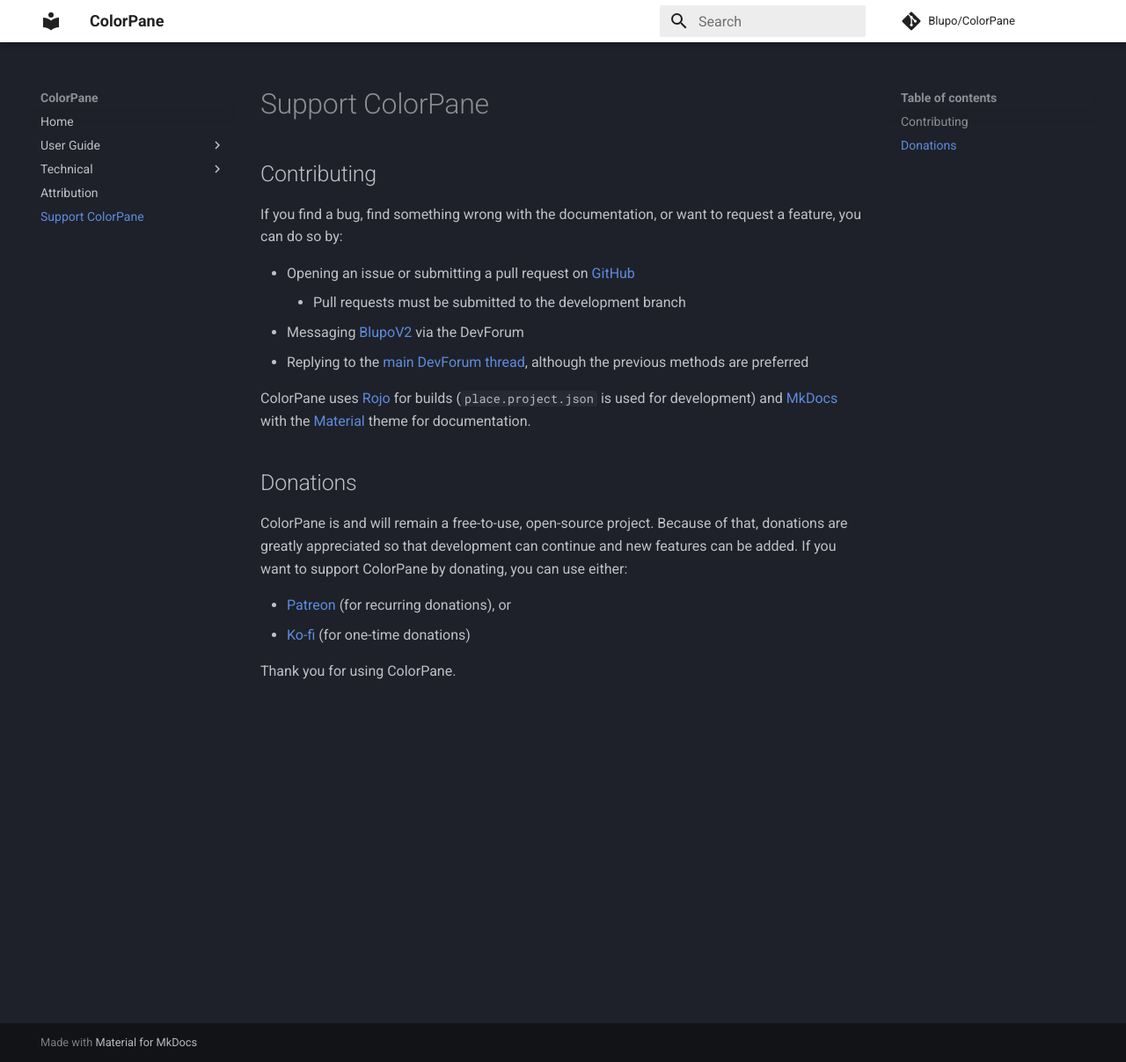
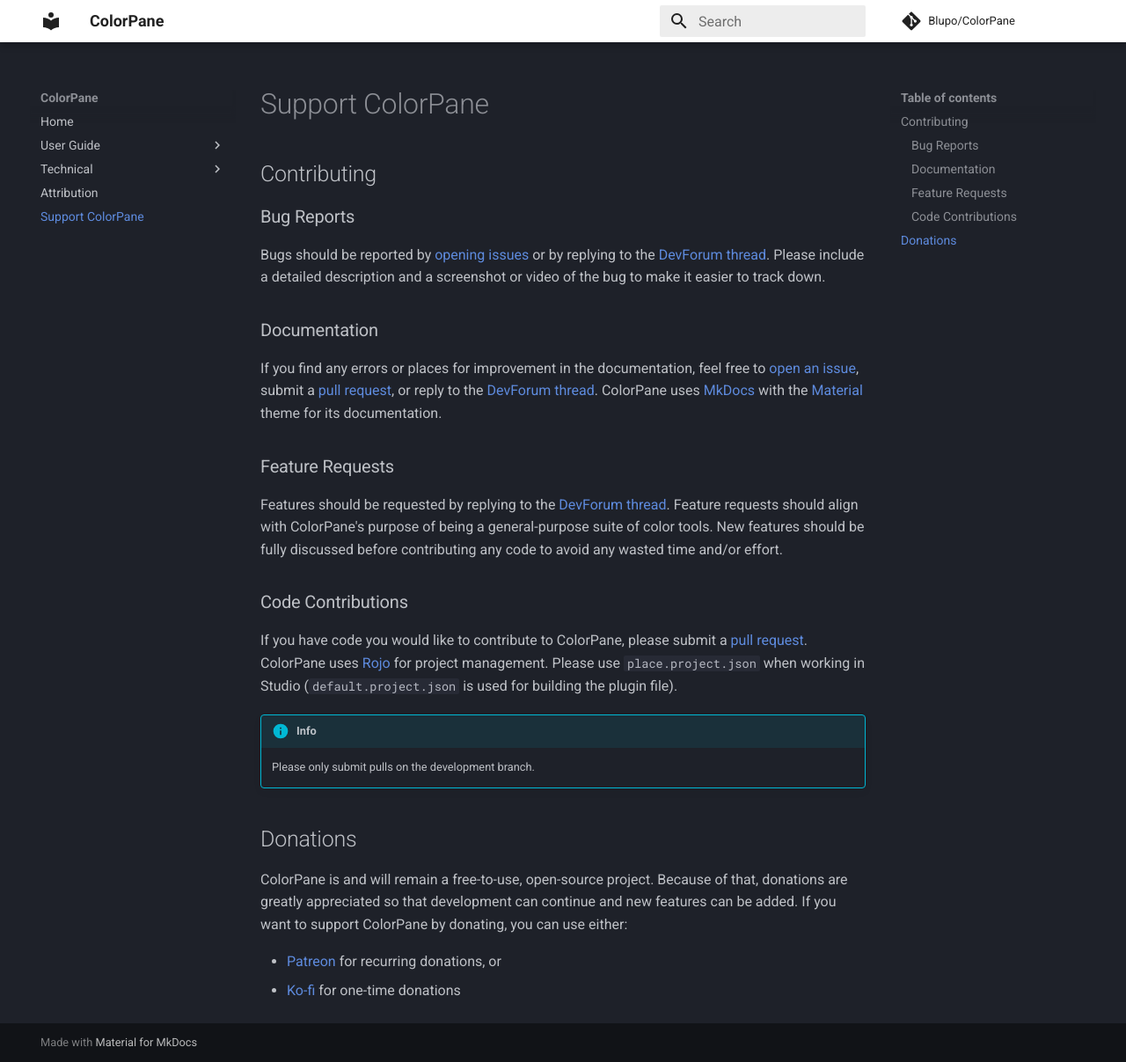
Before and after one commit to Blupo/ColorPane, an MkDocs documentation site: the page built from docs/support.md, in a window 1280 px wide and 1207 px high. Shown: the whole window at 88% size. Built offline with MkDocs 1.6.1 and Material for MkDocs 9.7.7, drawn with Linux system fonts in a browser that asks for light colours; comment, search, counter and statistics services are not loaded.

Commit message:
Update documentation and README

```diff
--- a/docs/support.md
+++ b/docs/support.md
@@ -1,19 +1,27 @@
 ## Contributing
 
-If you find a bug, find something wrong with the documentation, or want to request a feature, you can do so by:
+### Bug Reports
 
-- Opening an issue or submitting a pull request on [GitHub](https://github.com/Blupo/ColorPane/)
-    - Pull requests must be submitted to the development branch
-- Messaging [BlupoV2](https://devforum.roblox.com/u/blupov2/) via the DevForum
-- Replying to the [main DevForum thread](https://devforum.roblox.com/t/1106112), although the previous methods are preferred
+Bugs should be reported by [opening issues](https://github.com/Blupo/ColorPane/issues) or by replying to the [DevForum thread](https://devforum.roblox.com/t/1106112). Please include a detailed description and a screenshot or video of the bug to make it easier to track down.
 
-ColorPane uses [Rojo](https://rojo.space) for builds (`place.project.json` is used for development) and [MkDocs](https://www.mkdocs.org/) with the [Material](https://squidfunk.github.io/mkdocs-material/) theme for documentation.
+### Documentation
+
+If you find any errors or places for improvement in the documentation, feel free to [open an issue](https://github.com/Blupo/ColorPane/issues), submit a [pull request](https://github.com/Blupo/ColorPane/pulls), or reply to the [DevForum thread](https://devforum.roblox.com/t/1106112). ColorPane uses [MkDocs](https://www.mkdocs.org/) with the [Material](https://squidfunk.github.io/mkdocs-material/) theme for its documentation.
+
+### Feature Requests
+
+Features should be requested by replying to the [DevForum thread](https://devforum.roblox.com/t/1106112). Feature requests should align with ColorPane's purpose of being a general-purpose suite of color tools. New features should be fully discussed before contributing any code to avoid any wasted time and/or effort.
+
+### Code Contributions
+
+If you have code you would like to contribute to ColorPane, please submit a [pull request](https://github.com/Blupo/ColorPane/pulls). ColorPane uses [Rojo](https://rojo.space) for project management. Please use `place.project.json` when working in Studio (`default.project.json` is used for building the plugin file).
+
+!!! info
+    Please only submit pulls on the development branch.
 
 ## Donations
 
 ColorPane is and will remain a free-to-use, open-source project. Because of that, donations are greatly appreciated so that development can continue and new features can be added. If you want to support ColorPane by donating, you can use either:
 
-- [Patreon](https://patreon.com/Blupo) (for recurring donations), or
-- [Ko-fi](https://ko-fi.com/Blupo) (for one-time donations)
-
-Thank you for using ColorPane.
+- [Patreon](https://patreon.com/Blupo) for recurring donations, or
+- [Ko-fi](https://ko-fi.com/Blupo) for one-time donations
```
Also changed, not shown: README.md (+11 -15 lines), docs/index.md (+1 -1 lines).
